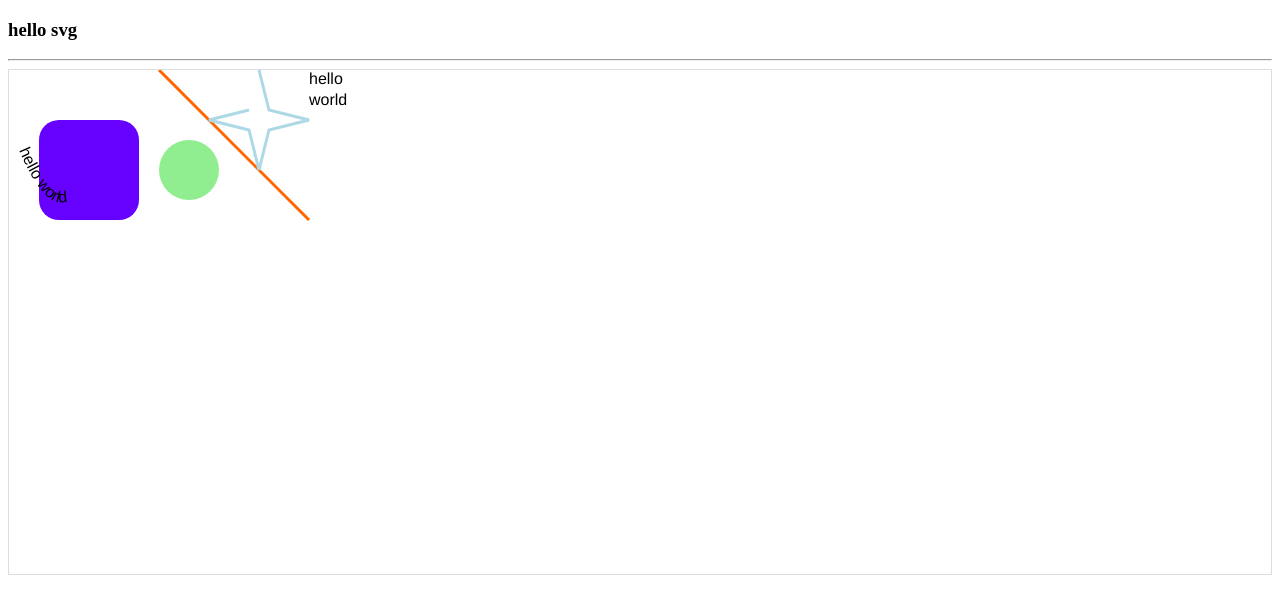
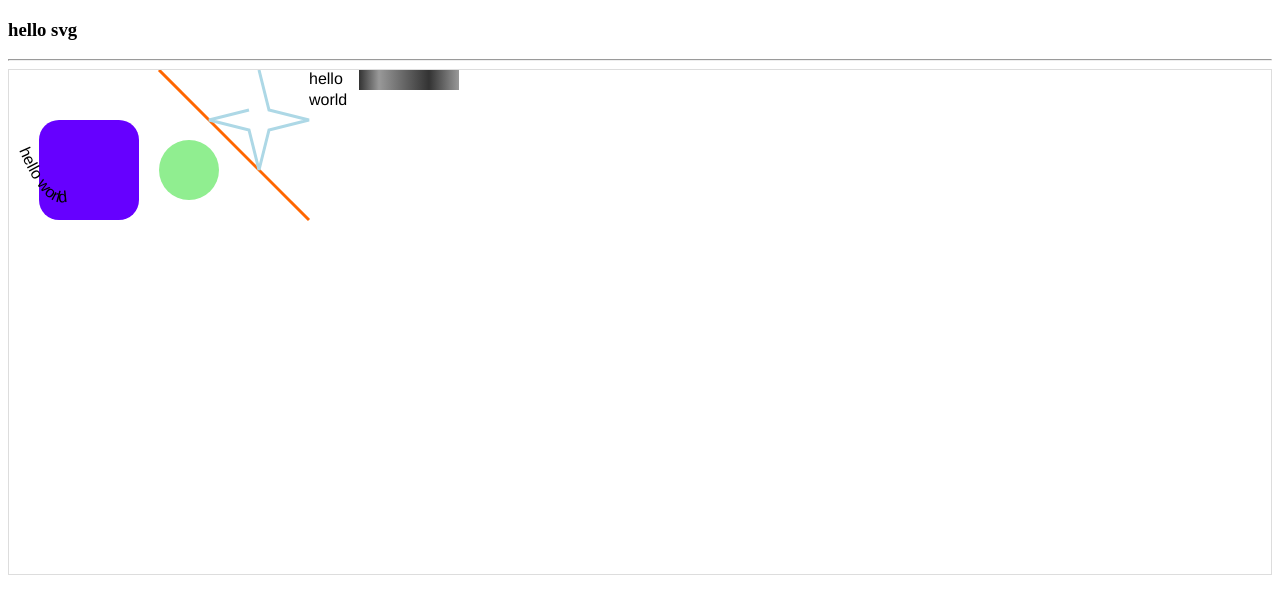
Before and after one commit to xenonflash/learning-svg.js, a website: page index.html in a window 1280 px wide. Drawn offline with nearby package versions, Linux system fonts and the light colour scheme.

Commit message:
增加渐变

```diff
--- a/index.html
+++ b/index.html
@@ -52,11 +52,19 @@
       pathText
         .path('M10 80 C 40 10, 65 10, 95 80 S 150 150, 180 80')
         .animate(1000, '<>')
-        .plot('M10 80 C 40 150, 65 150, 95 80 S 150 10, 180 80')
+        .plot('M10 80 C 40 150, 65 150, 95 80 S 150 10, 180 100')
         .loop(true, true)
       // 创建渐变
 
-      var g = svg.gradient('linear');
+      var g = svg.gradient('linear', (stop) => {
+        stop.at(0, '#333');
+        stop.at(0.2, '#999');
+        stop.at(0.7, '#333');
+        stop.at(1, '#999');
+      });
+      var gradientRect = svg.rect(100, 20)
+                            .move(350, 0)
+                            .fill(g)
     }
   )();
 </script>
```
